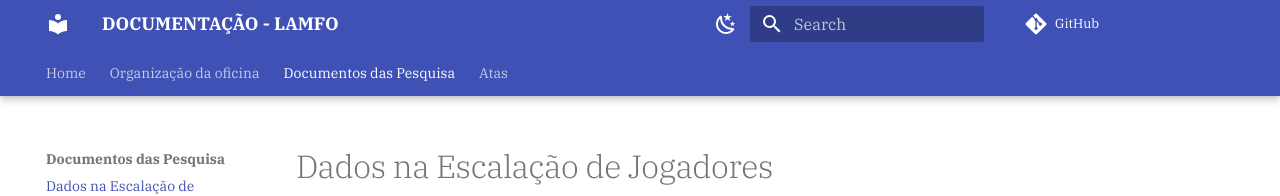
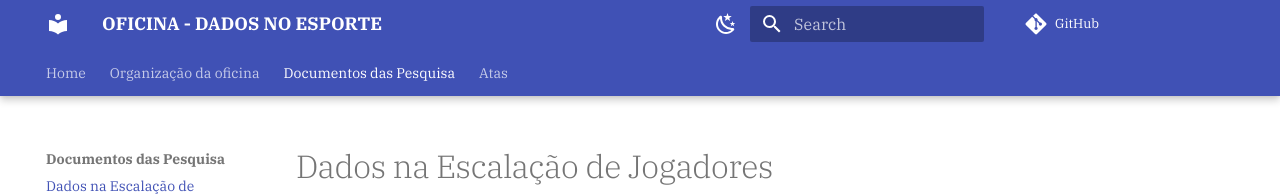
Before and after one commit to th-org/LAMFO, an MkDocs documentation site: the page built from docs/dados-escalacao-jogadores.md, in a window 1280 px wide. Shown: the top 196 px of the page. Built offline with MkDocs 1.6.1 and Material for MkDocs 9.7.7, drawn with Linux system fonts in a browser that asks for light colours; comment, search, counter and statistics services are not loaded.

Commit message:
change title

```diff
--- a/mkdocs.yml
+++ b/mkdocs.yml
@@ -1,4 +1,4 @@
-site_name: DOCUMENTAÇÃO - LAMFO
+site_name: OFICINA - DADOS NO ESPORTE
 repo_url: https://github.com/th-org/LAMFO
 
 nav:
```
